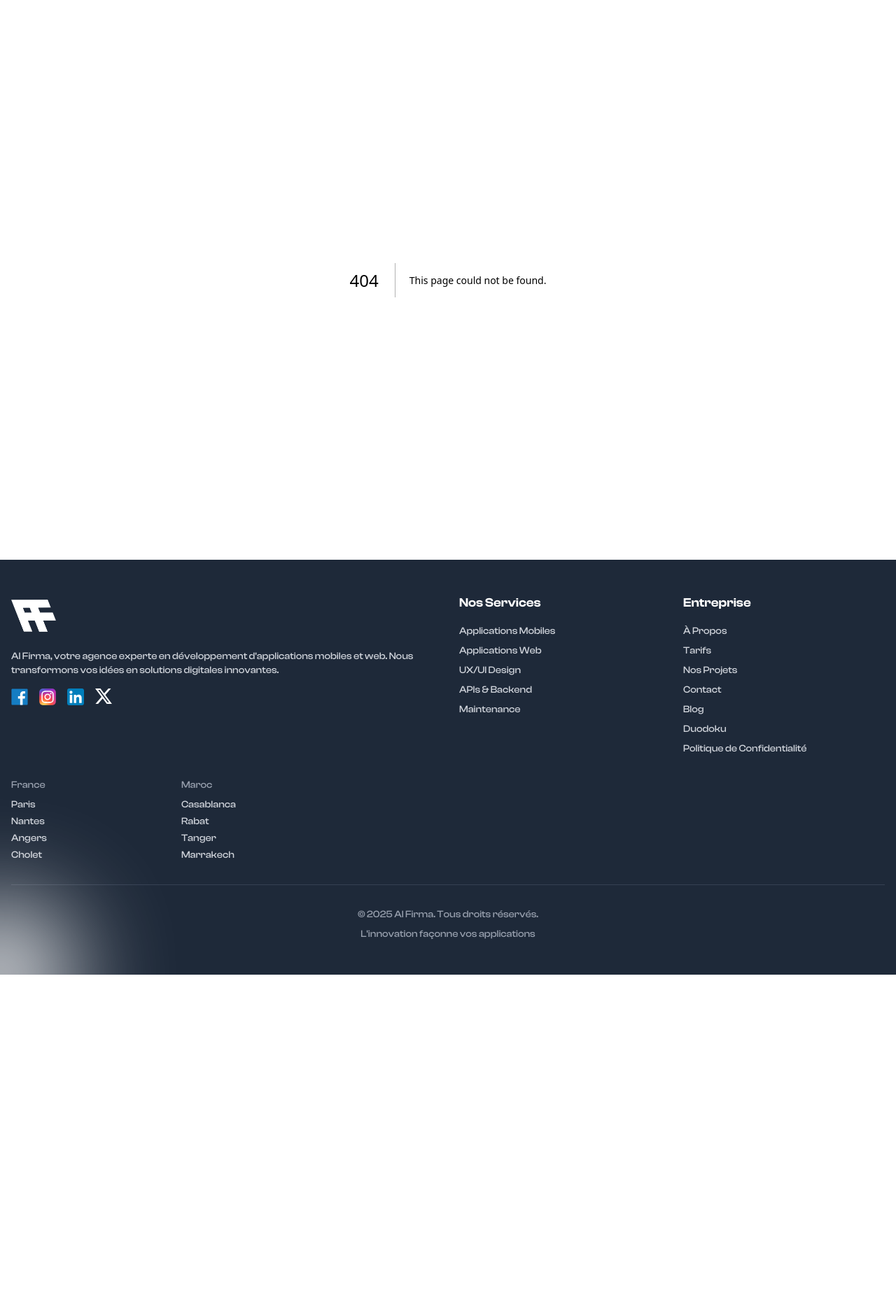
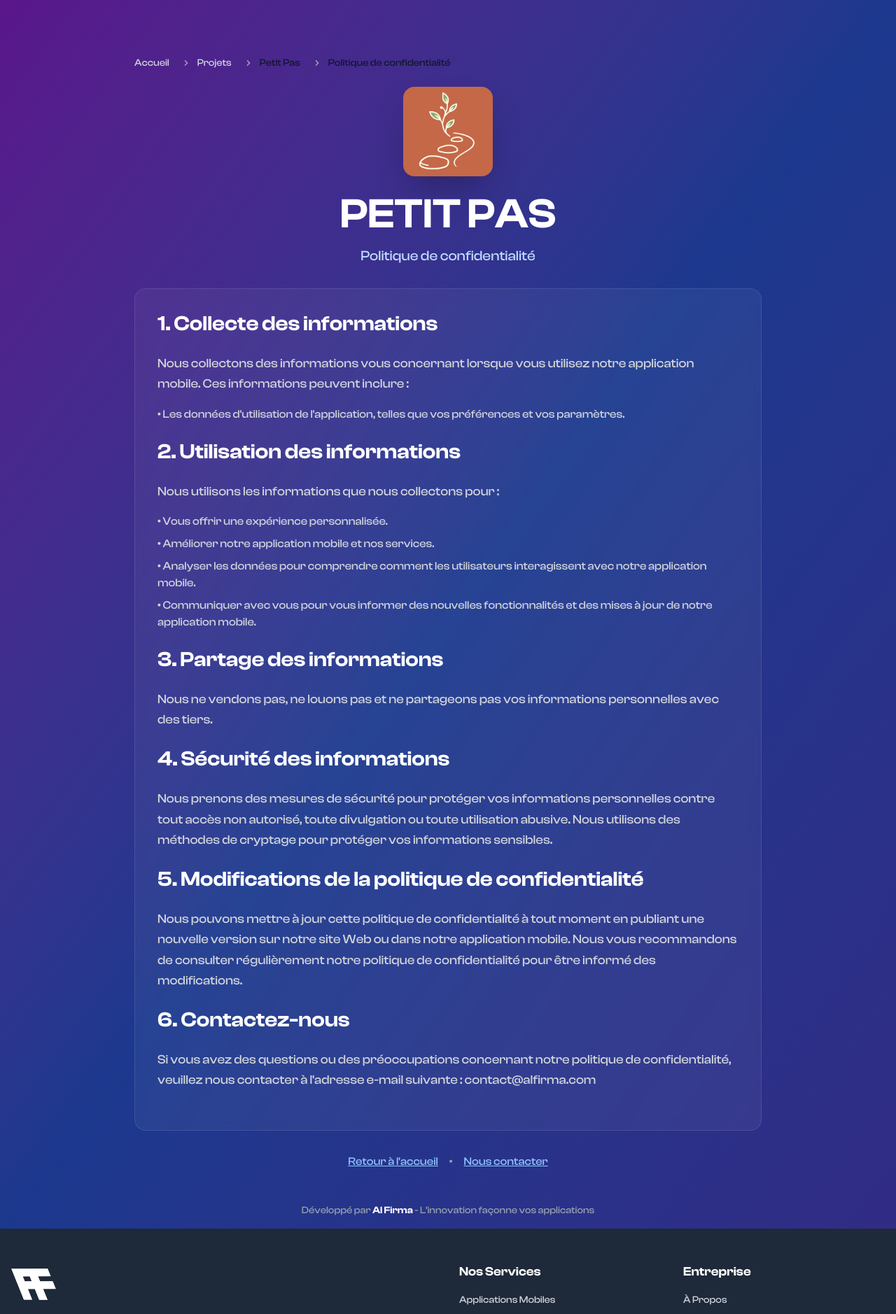
Before and after one commit to karim1349/alfirma-web, a Next.js app: page /petit-pas/privacy in a window 1280 px wide. Before the commit this address had no page. Shown: the top 1878 px of the page at 70% size. Before the commit the page ends 1393 px from the top, so only its background shows below. Built offline with nearby package versions, Linux system fonts and the light colour scheme.

Commit message:
feat: add Petit Pas privacy policy page

```diff
--- /dev/null
+++ b/src/app/petit-pas/privacy/page.tsx
@@ -0,0 +1,103 @@
+import React from 'react';
+import Link from 'next/link';
+import Breadcrumbs, { BreadcrumbSchema } from '../../components/Breadcrumbs';
+import type { Metadata } from 'next';
+
+export const metadata: Metadata = {
+    title: 'Politique de confidentialité - Petit Pas',
+    description: 'Découvrez comment Petit Pas protège vos données personnelles et respecte votre vie privée dans notre politique de confidentialité détaillée.',
+};
+
+const PrivacyPetitPas = () => {
+    const breadcrumbItems = [
+        { label: 'Accueil', href: '/home' },
+        { label: 'Projets', href: '/home#SECTION_PROJETS' },
+        { label: 'Petit Pas' },
+        { label: 'Politique de confidentialité' }
+    ];
+
+    return (
+        <div className="min-h-screen bg-gradient-to-br from-purple-900 via-blue-900 to-indigo-900 flex items-center justify-center p-4 pt-20">
+            <BreadcrumbSchema items={breadcrumbItems} />
+            <div className="max-w-4xl mx-auto text-center">
+                <div className="mb-6">
+                    <Breadcrumbs items={breadcrumbItems} />
+                </div>
+                <div className="mb-8">
+                    <img
+                        src="/assets/petitpas.png"
+                        alt="Petit Pas Logo"
+                        className="w-32 h-32 mx-auto mb-6 rounded-2xl shadow-2xl"
+                    />
+                    <h1 className="text-6xl font-bold text-white mb-4">PETIT PAS</h1>
+                    <p className="text-xl text-blue-200 mb-2">Politique de confidentialité</p>
+                </div>
+
+                <div className="bg-white/5 backdrop-blur-sm rounded-2xl p-8 mb-8 border border-white/10 text-left">
+                    <h2 className="text-3xl font-bold text-white mb-6">1. Collecte des informations</h2>
+                    <p className="text-lg text-gray-300 leading-relaxed mb-4">
+                        Nous collectons des informations vous concernant lorsque vous utilisez notre application mobile. Ces informations peuvent inclure :
+                    </p>
+                    <ul className="text-gray-300 space-y-2 mb-6">
+                        <li>• Les données d&apos;utilisation de l&apos;application, telles que vos préférences et vos paramètres.</li>
+                    </ul>
+
+                    <h2 className="text-3xl font-bold text-white mb-6">2. Utilisation des informations</h2>
+                    <p className="text-lg text-gray-300 leading-relaxed mb-4">
+                        Nous utilisons les informations que nous collectons pour :
+                    </p>
+                    <ul className="text-gray-300 space-y-2 mb-6">
+                        <li>• Vous offrir une expérience personnalisée.</li>
+                        <li>• Améliorer notre application mobile et nos services.</li>
+                        <li>• Analyser les données pour comprendre comment les utilisateurs interagissent avec notre application mobile.</li>
+                        <li>• Communiquer avec vous pour vous informer des nouvelles fonctionnalités et des mises à jour de notre application mobile.</li>
+                    </ul>
+
+                    <h2 className="text-3xl font-bold text-white mb-6">3. Partage des informations</h2>
+                    <p className="text-lg text-gray-300 leading-relaxed mb-6">
+                        Nous ne vendons pas, ne louons pas et ne partageons pas vos informations personnelles avec des tiers.
+                    </p>
+
+                    <h2 className="text-3xl font-bold text-white mb-6">4. Sécurité des informations</h2>
+                    <p className="text-lg text-gray-300 leading-relaxed mb-6">
+                        Nous prenons des mesures de sécurité pour protéger vos informations personnelles contre tout accès non autorisé, toute divulgation ou toute utilisation abusive. Nous utilisons des méthodes de cryptage pour protéger vos informations sensibles.
+                    </p>
+
+                    <h2 className="text-3xl font-bold text-white mb-6">5. Modifications de la politique de confidentialité</h2>
+                    <p className="text-lg text-gray-300 leading-relaxed mb-6">
+                        Nous pouvons mettre à jour cette politique de confidentialité à tout moment en publiant une nouvelle version sur notre site Web ou dans notre application mobile. Nous vous recommandons de consulter régulièrement notre politique de confidentialité pour être informé des modifications.
+                    </p>
+
+                    <h2 className="text-3xl font-bold text-white mb-6">6. Contactez-nous</h2>
+                    <p className="text-lg text-gray-300 leading-relaxed mb-6">
+                        Si vous avez des questions ou des préoccupations concernant notre politique de confidentialité, veuillez nous contacter à l&apos;adresse e-mail suivante : contact@alfirma.com
+                    </p>
+                </div>
+
+                <div className="text-center">
+                    <Link
+                        href="/home"
+                        className="text-blue-300 hover:text-blue-200 underline transition-colors duration-300"
+                    >
+                        Retour à l&apos;accueil
+                    </Link>
+                    <span className="text-gray-400 mx-4">•</span>
+                    <a
+                        href="mailto:contact@alfirma.com"
+                        className="text-blue-300 hover:text-blue-200 underline transition-colors duration-300"
+                    >
+                        Nous contacter
+                    </a>
+                </div>
+
+                <div className="mt-12 text-center">
+                    <p className="text-gray-400 text-sm">
+                        Développé par <span className="text-white font-semibold">Al Firma</span> - L&apos;innovation façonne vos applications
+                    </p>
+                </div>
+            </div>
+        </div>
+    )
+}
+
+export default PrivacyPetitPas;
--- a/src/app/sitemap.ts
+++ b/src/app/sitemap.ts
@@ -77,6 +77,12 @@
       priority: 0.6,
     },
     {
+      url: `${baseUrl}/petit-pas/privacy/`,
+      lastModified: currentDate,
+      changeFrequency: 'monthly',
+      priority: 0.6,
+    },
+    {
       url: `${baseUrl}/tarifs/`,
       lastModified: currentDate,
       changeFrequency: 'monthly',
```
